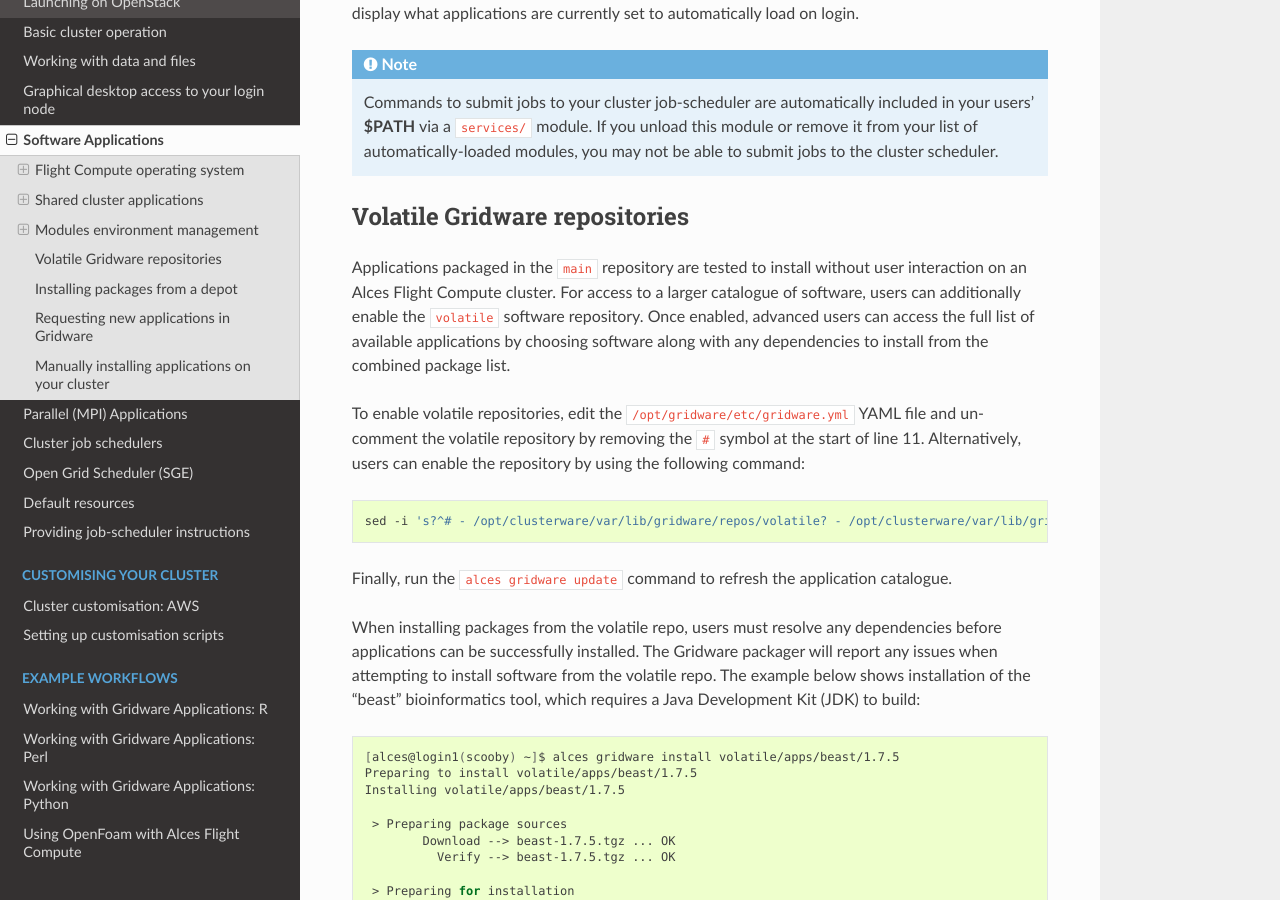
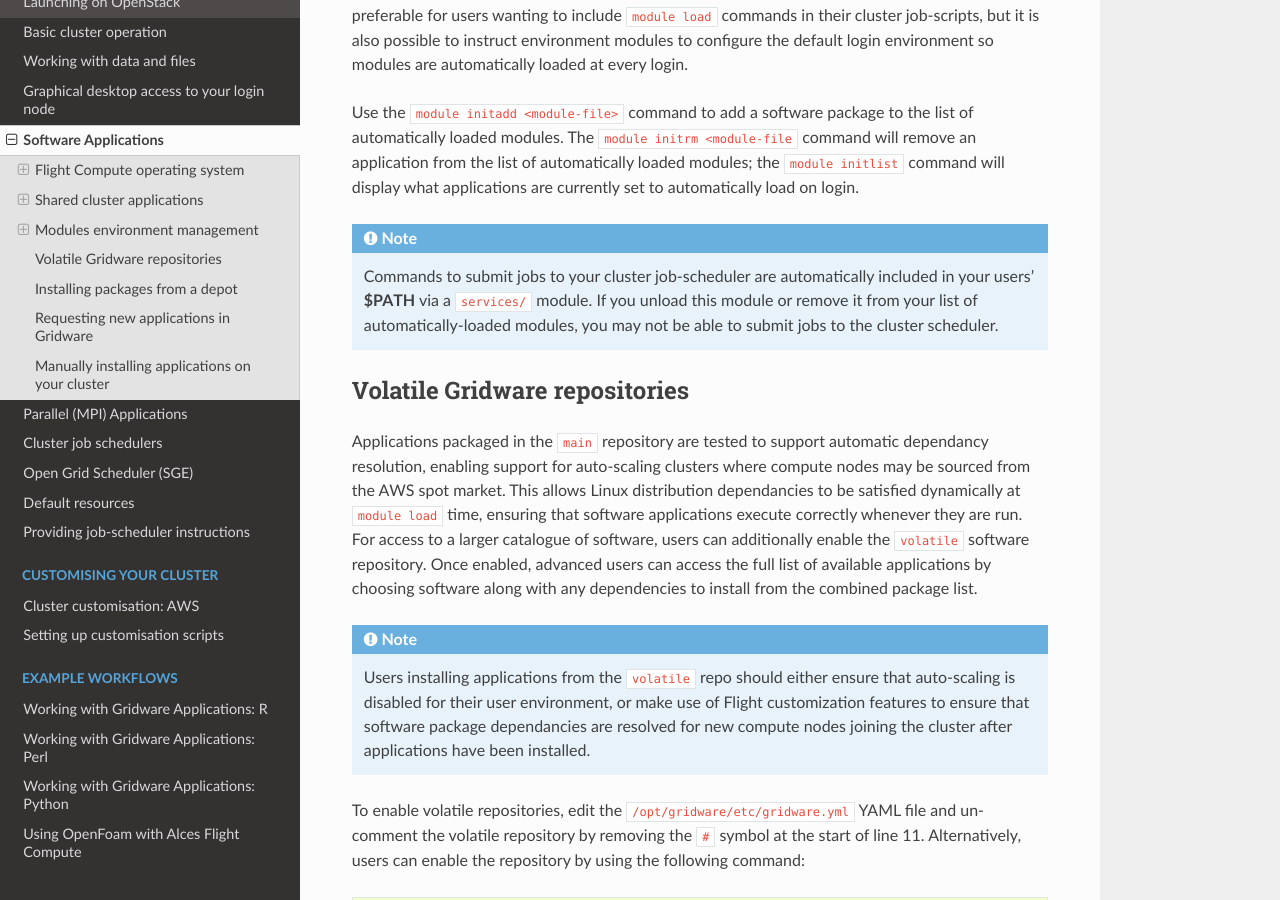
Before and after one commit to alces-software/flight-appliance-docs, a Sphinx documentation site: the page built from docs/source/apps/apps.rst, in a window 1280 px wide and 900 px high, scrolled down 8625 px. Built offline with Sphinx 7.4.7 and the Read the Docs theme 2.0.0, drawn with Linux system fonts in a browser that asks for light colours; pages that are not in the unit, such as notebooks, are missing from menus; some of the changed text lies outside the part shown.

Commit message:
Fix references to binary installation of gridware packages

```diff
--- a/docs/source/apps/apps.rst
+++ b/docs/source/apps/apps.rst
@@ -54,7 +54,7 @@
 
 Software applications are listed in the Alces Gridware repository with the structure ``repository/type/name/version``, which corresponds to:
 
- - **repository** - packages are listed in the **main** repository if tested/stable, and the **volatile** repository otherwise.
+ - **repository** - packages are listed in the **main** repository if available for auto-scaling clusters, and the **volatile** repository otherwise.
  - **type** - packages are listed as **apps** (applications), **libs** (shared libraries), **compilers** or **mpi** (message-passing interface API software for parallel applications)
  - **name** - the name of the software package
  - **version** - the published version of the software package
@@ -102,6 +102,7 @@
     Installation complete.
     [alces@login1(scooby) ~]$
 
+.. note:: For Alces Flight Compute clusters launched from AWS Marketplace, Gridware will automatically install pre-compiled binary versions of applications from the **main** repository, if they are available. Users can use the ``--no-binary`` parameter to force packages to be compiled at installation time.
 
 Where more than one version of the requested application exists in the repository, users will be prompted for more information when attempting to install:
 
@@ -299,7 +300,9 @@
 Volatile Gridware repositories
 ------------------------------
 
-Applications packaged in the ``main`` repository are tested to install without user interaction on an Alces Flight Compute cluster. For access to a larger catalogue of software, users can additionally enable the ``volatile`` software repository. Once enabled, advanced users can access the full list of available applications by choosing software along with any dependencies to install from the combined package list.
+Applications packaged in the ``main`` repository are tested to support automatic dependancy resolution, enabling support for auto-scaling clusters where compute nodes may be sourced from the AWS spot market. This allows Linux distribution dependancies to be satisfied dynamically at ``module load`` time, ensuring that software applications execute correctly whenever they are run. For access to a larger catalogue of software, users can additionally enable the ``volatile`` software repository. Once enabled, advanced users can access the full list of available applications by choosing software along with any dependencies to install from the combined package list.
+
+.. note:: Users installing applications from the ``volatile`` repo should either ensure that auto-scaling is disabled for their user environment, or make use of Flight customization features to ensure that software package dependancies are resolved for new compute nodes joining the cluster after applications have been installed.
 
 To enable volatile repositories, edit the ``/opt/gridware/etc/gridware.yml`` YAML file and un-comment the volatile repository by removing the ``#`` symbol at the start of line 11. Alternatively, users can enable the repository by using the following command:
 
```
